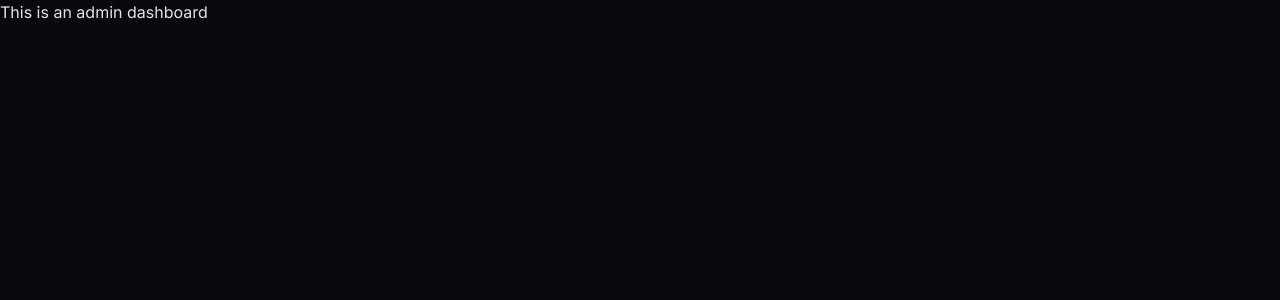
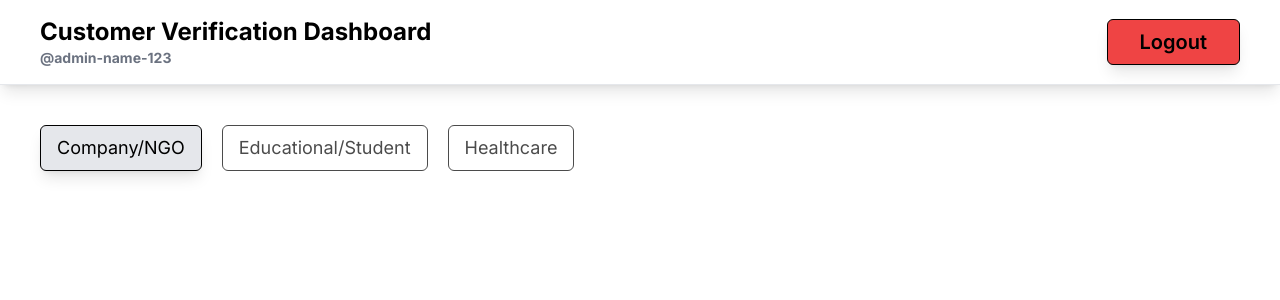
Before and after one commit to Kr-Gagandeo1025/Crwd-MP, a Next.js app: page /admin-dashboard in a window 1280 px wide. Shown: the top 300 px of the page. Built offline with nearby package versions, Linux system fonts and the light colour scheme.

Commit message:
set separate routes; admin dashboard layout start

```diff
--- a/package.json
+++ b/package.json
@@ -10,6 +10,7 @@
   },
   "dependencies": {
     "gsap": "^3.12.5",
+    "motion": "^11.17.0",
     "next": "14.1.0",
     "pg": "^8.13.1",
     "react": "^18.3",
--- a/src/app/admin-dashboard/page.jsx
+++ b/src/app/admin-dashboard/page.jsx
@@ -1,5 +1,6 @@
 'use client'
 import React, { useEffect } from 'react'
+import { motion } from "motion/react"
 
 const AdminDashbrd = () => {
   const func = async () => {
@@ -14,8 +15,28 @@ const AdminDashbrd = () => {
     func();
   },[])
   return (
-    <div>
-      This is an admin dashboard
+    <div className='m-0 p-0 w-screen min-h-screen flex-col justify-start items-center bg-white text-black'>
+      {/* admin top bar */}
+      <div className='w-full px-10 py-4 flex items-center justify-between border-b shadow-lg'>
+        <motion.div initial={{opacity:0,x:20}} animate={{opacity:1,x:0}} className='font-bold flex flex-col items-start justify-start'>
+          <h1 className='text-2xl'>Customer Verification Dashboard</h1>
+          <p className='text-sm text-gray-500'>@admin-name-123</p>
+        </motion.div>
+
+        <motion.button whileTap={{opacity:0.7, scale:0.8}} className='bg-red-500 text-xl font-semibold px-8 py-2 border rounded-md border-black shadow-lg'>
+          Logout
+        </motion.button>
+      </div>
+
+      {/* type selector */}
+      <motion.ul className='w-full mt-10 flex items-start justify-start px-10 gap-5'>
+          <li className={`cursor-pointer px-4 py-2 border border-black shadow-lg text-lg rounded-md bg-gray-200`}>Company/NGO</li>
+          <li className={`cursor-pointer px-4 py-2 border border-black text-lg rounded-md opacity-70`}>Educational/Student</li>
+          <li className={`cursor-pointer px-4 py-2 border border-black text-lg rounded-md opacity-70`}>Healthcare</li>
+      </motion.ul>
+
+      {/* map the data for companies */}
+
     </div>
   )
 }
--- /dev/null
+++ b/src/app/companies-verification/[slug]/page.jsx
@@ -0,0 +1,11 @@
+import React from 'react'
+
+const page = () => {
+  return (
+    <div>
+      This page is for company verification
+    </div>
+  )
+}
+
+export default page
--- /dev/null
+++ b/src/app/educational-verification/[slug]/page.jsx
@@ -0,0 +1,11 @@
+import React from 'react'
+
+const page = () => {
+  return (
+    <div>
+      This page is for educatinal verification
+    </div>
+  )
+}
+
+export default page
--- /dev/null
+++ b/src/app/healthcare-verification/[slug]/page.jsx
@@ -0,0 +1,11 @@
+import React from 'react'
+
+const page = () => {
+  return (
+    <div>
+      This page is for Healthcare verification
+    </div>
+  )
+}
+
+export default page
--- /dev/null
+++ b/src/components/VerfPortalCards.jsx
@@ -0,0 +1,11 @@
+import React from 'react'
+
+const VerfPortalCards = () => {
+  return (
+    <div>
+
+    </div>
+  )
+}
+
+export default VerfPortalCards
--- a/src/components/fragments/HeroSection.jsx
+++ b/src/components/fragments/HeroSection.jsx
@@ -1,7 +1,5 @@
 "use client"
 import { useRef, useEffect } from 'react';
-import { FaCoins, FaStarOfLife } from 'react-icons/fa'
-import Marquee from "react-fast-marquee";
 import { BiArrowToBottom } from 'react-icons/bi';
 import { gsap } from 'gsap';
 
```
Also changed, not shown: 1 other file (tests, documents, lock files or other folders).
